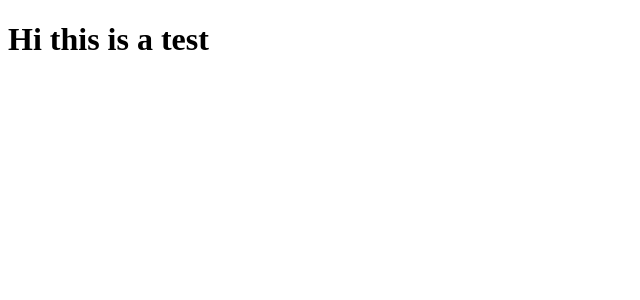
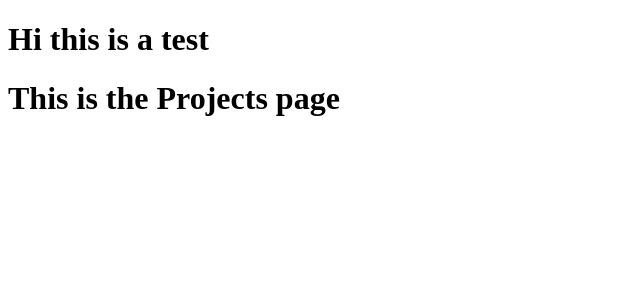
Before and after one commit to VPilipenko334/personal-portfolio, a React (Create React App) app: page /projects in a window 1280 px wide. Before the commit this address had no page. Shown: the top 300 px of the page, without its empty margins (0-640 px from the left). Built offline with nearby package versions, Linux system fonts and the light colour scheme.

Commit message:
components and links working

```diff
--- a/src/App.js
+++ b/src/App.js
@@ -2,6 +2,10 @@ import React from 'react';
 import { Routes, Route, Link} from "react-router-dom";
 import './stylesheets/App.css';
 import AboutMe from './components/about_me';
+import Projects from './components/projects';
+import Skills from './components/skills';
+import Resume from './components/resume';
+import Contact from './components/contact';
 
 function App() {
   return (
@@ -9,6 +13,10 @@ function App() {
       <h1>Hi this is a test</h1>
         <Routes>
           <Route path="/about" element={<AboutMe />} />
+          <Route path="/projects" element={<Projects />} />
+          <Route path="/skills" element={<Skills />} />
+          <Route path="/resume" element={<Resume />} />
+          <Route path="/contact" element={<Contact />} />
         </Routes>
     </div>
   );
--- /dev/null
+++ b/src/components/contact.jsx
@@ -0,0 +1,12 @@
+import React from "react";
+
+const Contact = () => {
+
+    return (
+        <div>
+            <h1>This is the Contact page</h1>
+        </div>
+    )
+}
+
+export default Contact;
--- /dev/null
+++ b/src/components/projects.jsx
@@ -0,0 +1,12 @@
+import React from "react";
+
+const Projects = () => {
+
+    return (
+        <div>
+            <h1>This is the Projects page</h1>
+        </div>
+    )
+}
+
+export default Projects;
--- /dev/null
+++ b/src/components/resume.jsx
@@ -0,0 +1,12 @@
+import React from "react";
+
+const Resume = () => {
+
+    return (
+        <div>
+            <h1>This is the Resume page</h1>
+        </div>
+    )
+}
+
+export default Resume;
--- /dev/null
+++ b/src/components/skills.jsx
@@ -0,0 +1,12 @@
+import React from "react";
+
+const Skills = () => {
+
+    return (
+        <div>
+            <h1>This is the Skills page</h1>
+        </div>
+    )
+}
+
+export default Skills;
```
